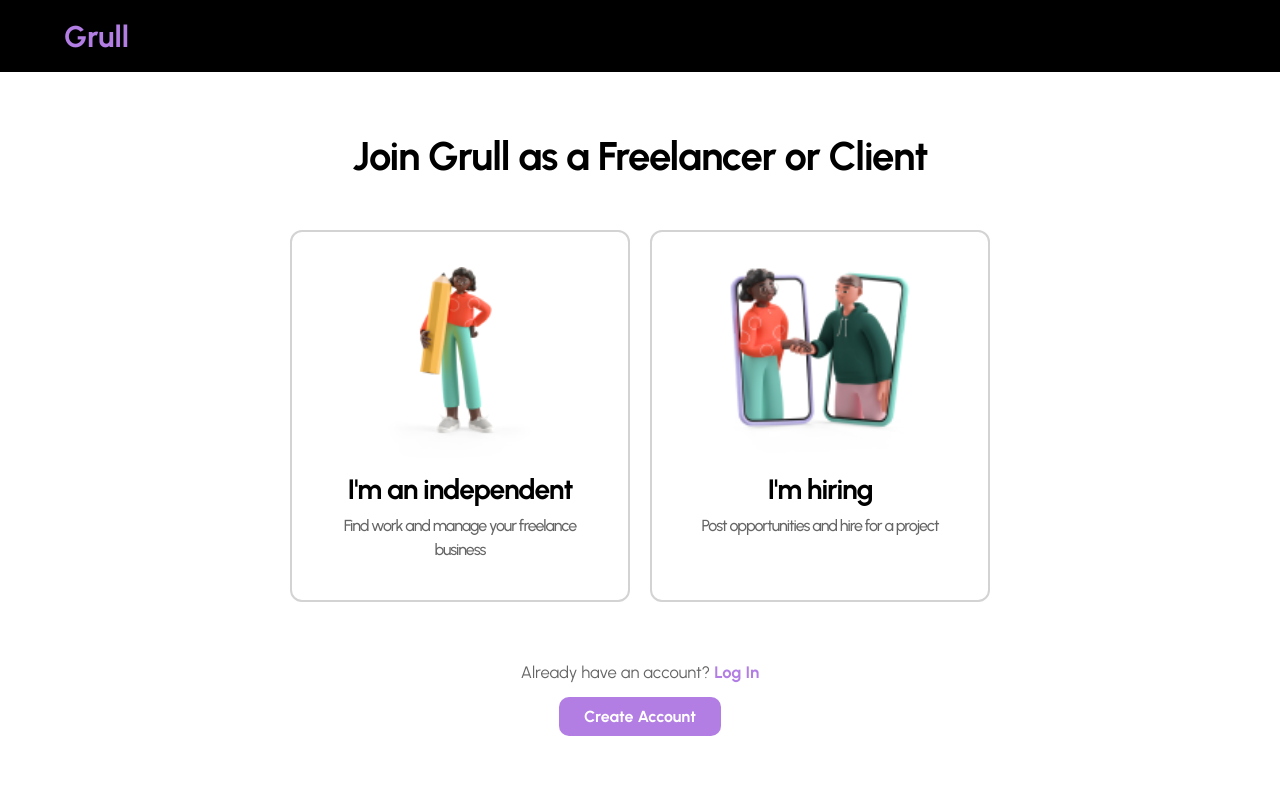
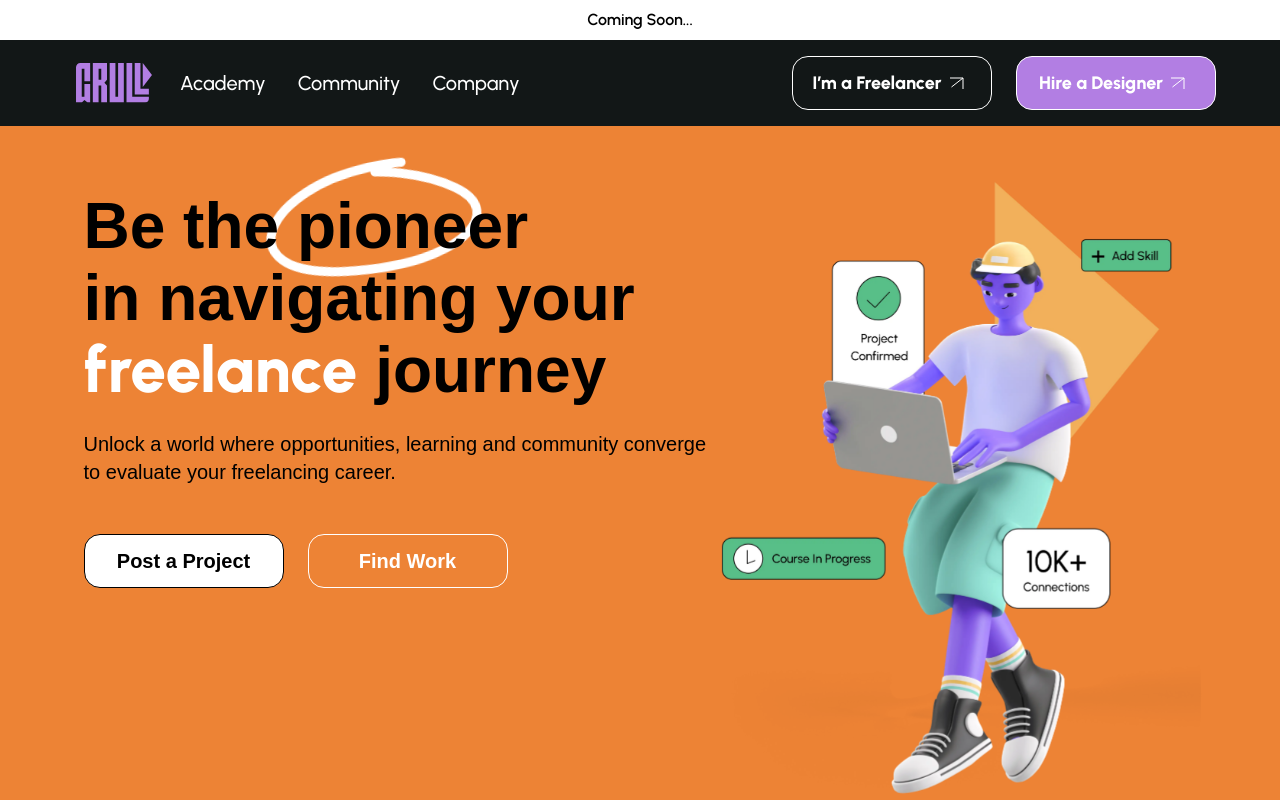
Before and after one commit to codeamanwal/grull-fe_new, a React (Create React App) app: page / in a window 1280 px wide. Shown: the top 800 px of the page. Built offline with nearby package versions, Linux system fonts and the light colour scheme.

Commit message:
Added pages to landing page

```diff
--- a/src/components/Login.js
+++ b/src/components/Login.js
@@ -44,7 +44,7 @@ const Login = () => {
             const accessToken = responseData.access_token;
             console.log(accessToken);
             localStorage.setItem('accessToken', accessToken);
-            navigate('/home');
+            navigate('/freelancer');
           } else {
             // Show an alert for unexpected response format
             alert('Unexpected response from the server');
--- a/src/components/Navbar.tsx
+++ b/src/components/Navbar.tsx
@@ -101,7 +101,7 @@ function Navbar() {
                 typography: "font_18_800",
                 cursor:'pointer'
               }}
-              onClick={()=>{navigate('/freelancer')}}
+              onClick={()=>{navigate('/home')}}
             >
               I’m a Freelancer
               <img
@@ -126,7 +126,7 @@ function Navbar() {
                 typography: "font_18_800",
                 cursor:'pointer'
               }}
-              onClick={()=>{navigate('/client')}}
+              onClick={()=>{navigate('/home')}}
             >
               Hire a Designer
               <img
--- a/src/components/Section1.tsx
+++ b/src/components/Section1.tsx
@@ -115,7 +115,7 @@ function Section1() {
               //     border: `1px solid ${white}`,
               //   },
             }}
-            onClick={()=>{navigate('/client')}}
+            onClick={()=>{navigate('/home')}}
           >
             Post a Project
           </Button>
@@ -136,7 +136,7 @@ function Section1() {
               //     color:black
               //   },
             }}
-            onClick={()=>{navigate('/freelancer')}}
+            onClick={()=>{navigate('/home')}}
           >
             Find Work
           </Button>
--- a/src/route/route.js
+++ b/src/route/route.js
@@ -22,7 +22,7 @@ export default function PageRoute() {
      return (
        <BrowserRouter>
          <Routes>
-             <Route path="/" element={<Start />} />
+             <Route path="/home" element={<Start />} />
              <Route path="/login" element={<Login />} />
             <Route path="/signup/:userType" element={<SignUp />} />
             <Route path="/freelancerprofile" element={<FreelancerProfile/>}/>
@@ -38,7 +38,7 @@ export default function PageRoute() {
             <Route path="/client" element={<ClientDashboard />} />
             <Route path="/clientmanagejobs/:section" element={<ClientManageJobs />} />
             <Route path="/jobapplications/:jobid" element={<JobApplications />} />
-             <Route path="/home" element={<App />} ></Route>
+             <Route path="/" element={<App />} ></Route>
              <Route path="/coming-soon" element={<ComingSoon />} ></Route>
          </Routes>
        </BrowserRouter>
```
